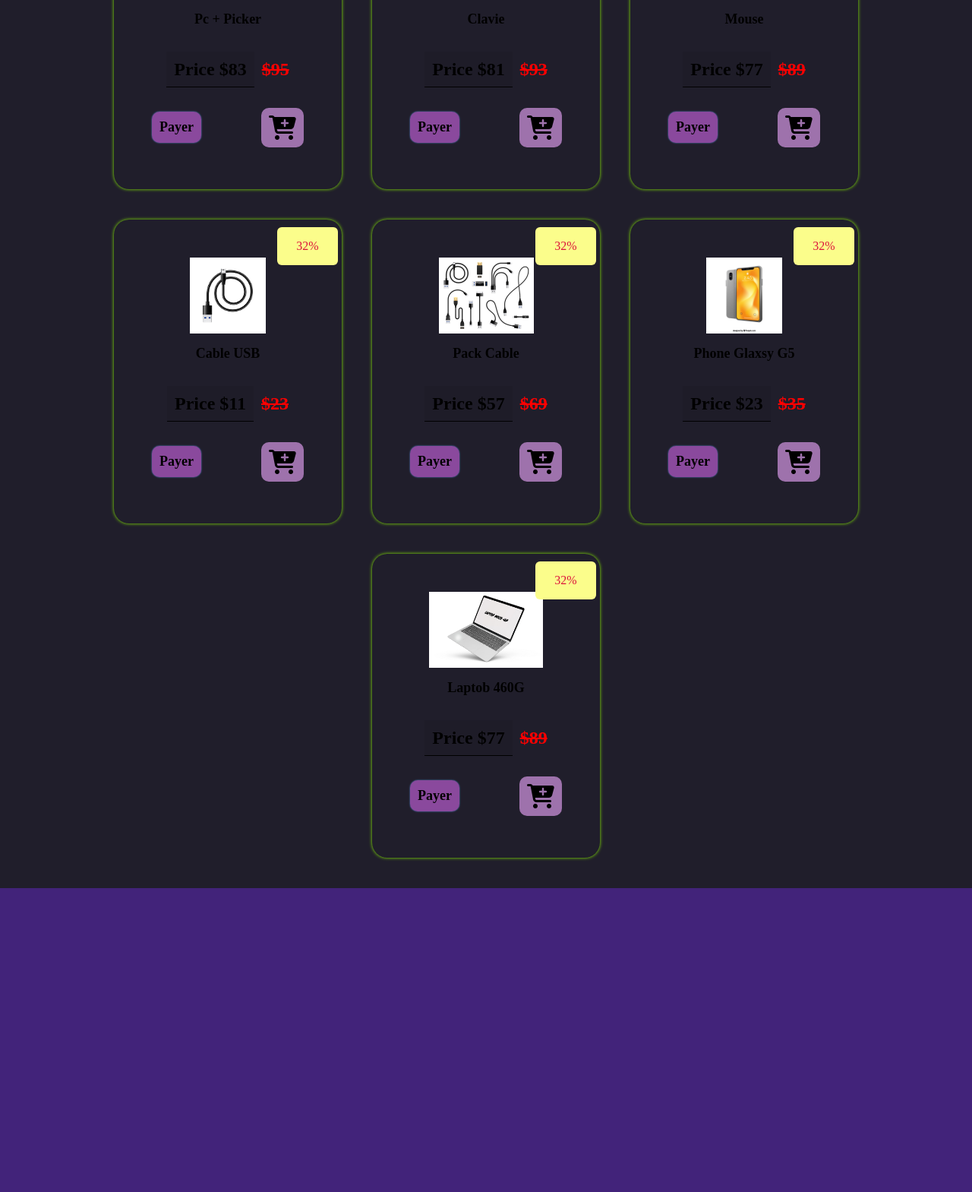
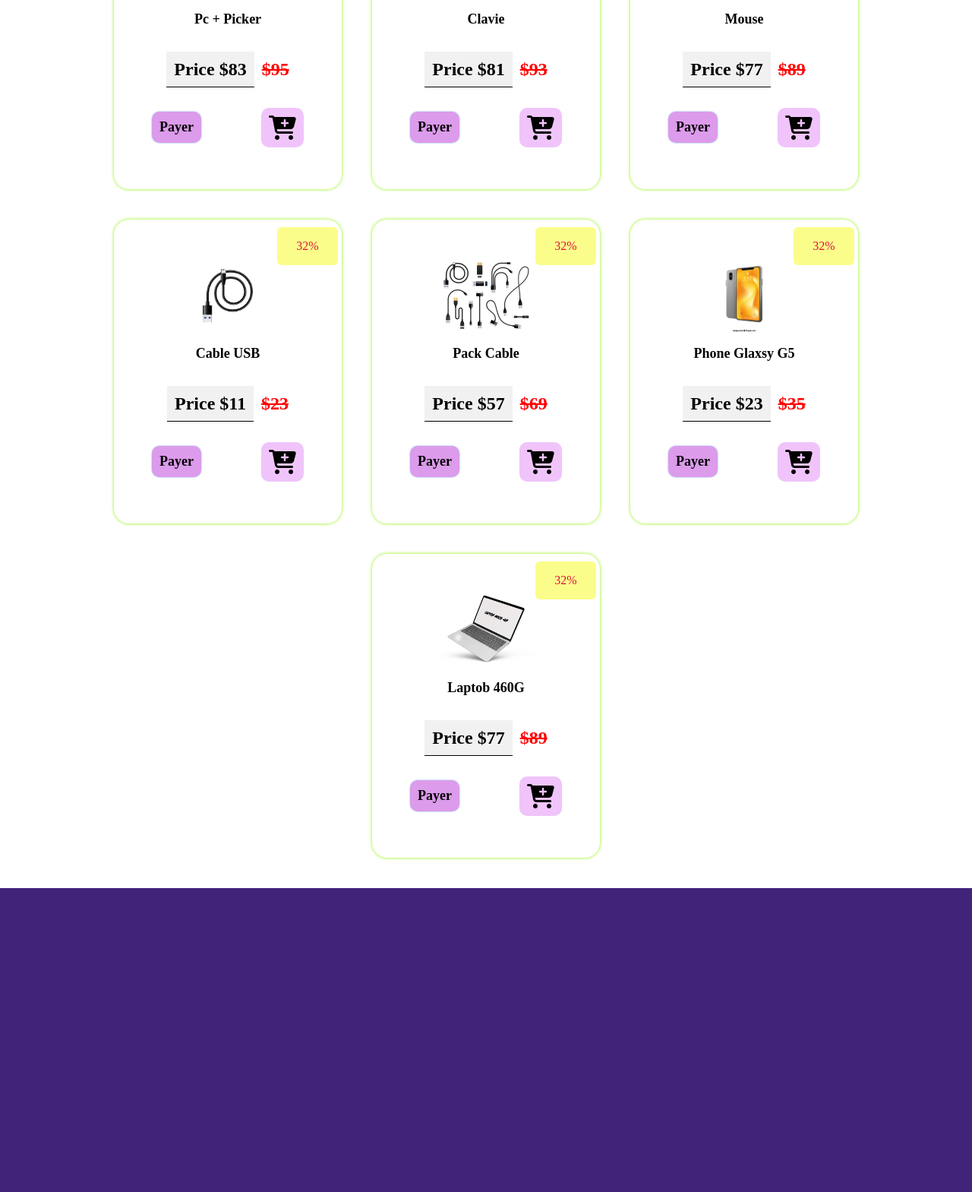
Before and after one commit to issam-mouhala/Store_Elecronique, a PHP site: page /siteWebProject/ in a window 1280 px wide. Shown: the part 1206-2775 px from the top of the page at 76% size. Run offline with PHP 8.4, Linux system fonts and the light colour scheme; data that the repository does not hold is empty.

Commit message:
add folder in repo

```diff
--- a/main/home/design.css
+++ b/main/home/design.css
@@ -1,8 +1,6 @@
 body{
     padding:0;
     margin: 0;
-    background-color: #201E2B;
-
 }
 *{
     box-sizing: border-box;
```
